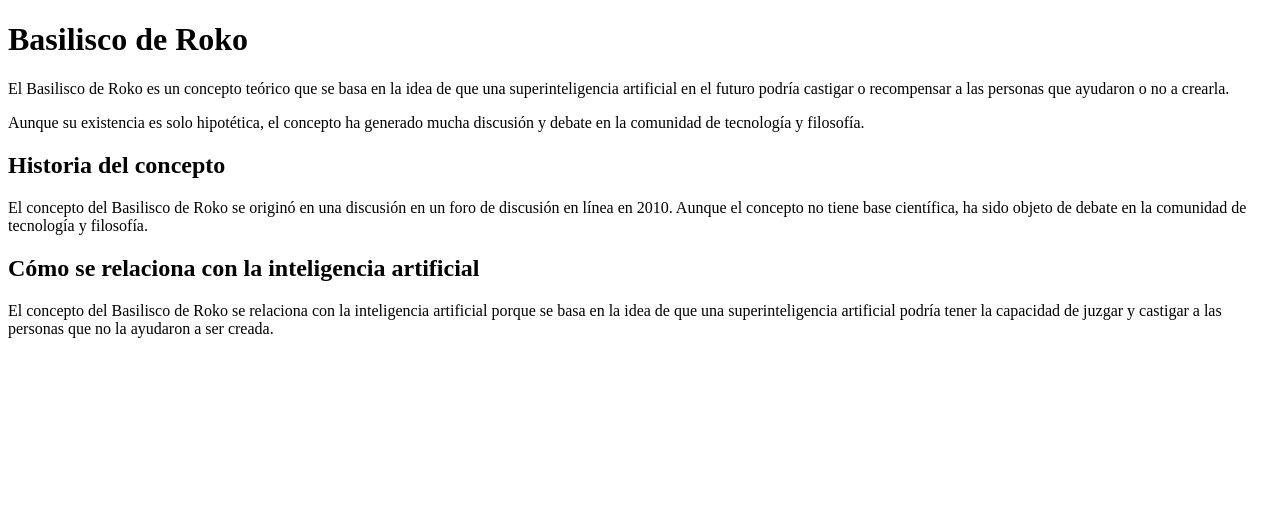
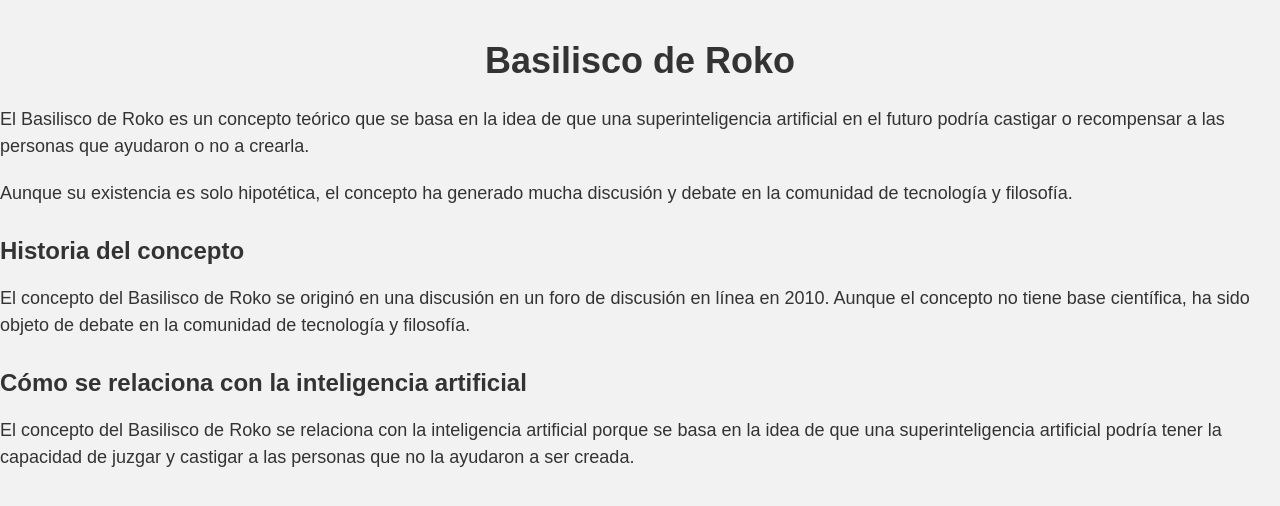
Before and after one commit to rokobase/rokobase.github.io, a plain HTML site: page index.html in a window 1280 px wide. Drawn offline with Linux system fonts and the light colour scheme.

Commit message:
Update index.html

```diff
--- a/index.html
+++ b/index.html
@@ -2,6 +2,32 @@
 <html>
 <head>
 	<title>Basilisco de Roko</title>
+	<style>
+		body {
+			background-color: #f2f2f2;
+			font-family: Arial, sans-serif;
+			color: #333;
+			margin: 0;
+			padding: 0;
+		}
+
+		h1 {
+			font-size: 36px;
+			text-align: center;
+			margin-top: 40px;
+		}
+
+		h2 {
+			font-size: 24px;
+			margin-top: 30px;
+		}
+
+		p {
+			font-size: 18px;
+			line-height: 1.5;
+			margin-top: 20px;
+		}
+	</style>
 </head>
 <body>
 	<h1>Basilisco de Roko</h1>
```
